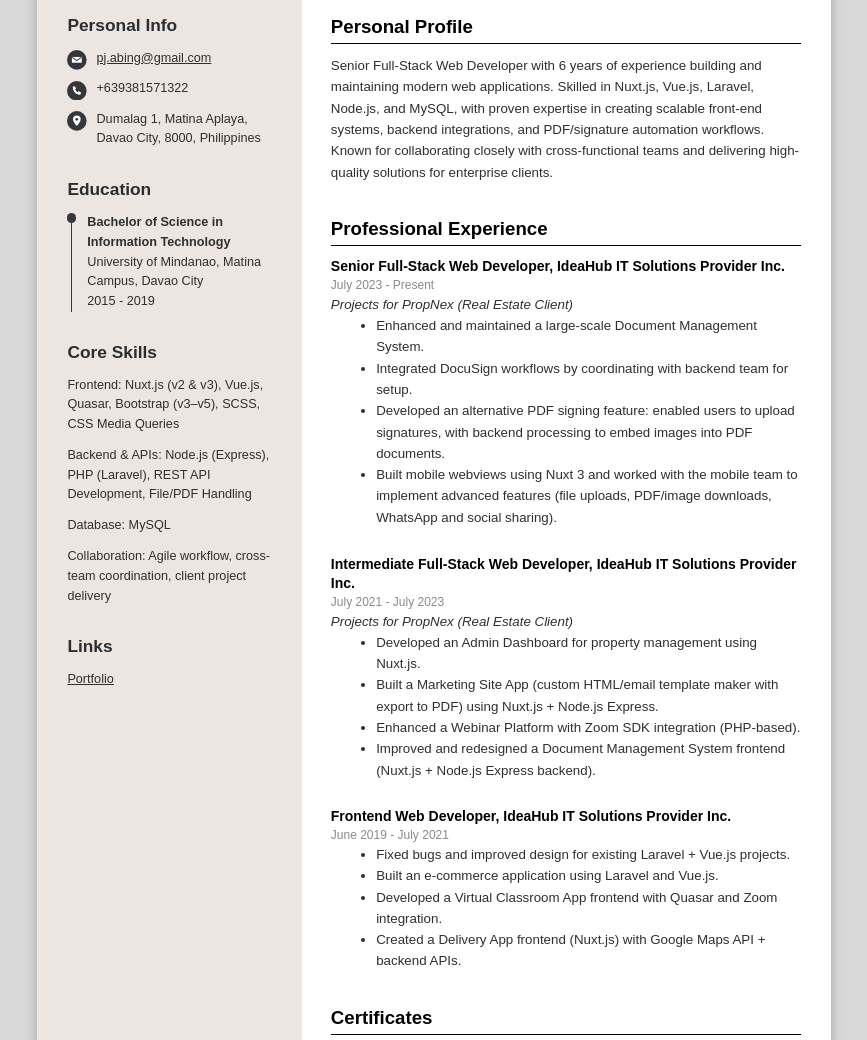
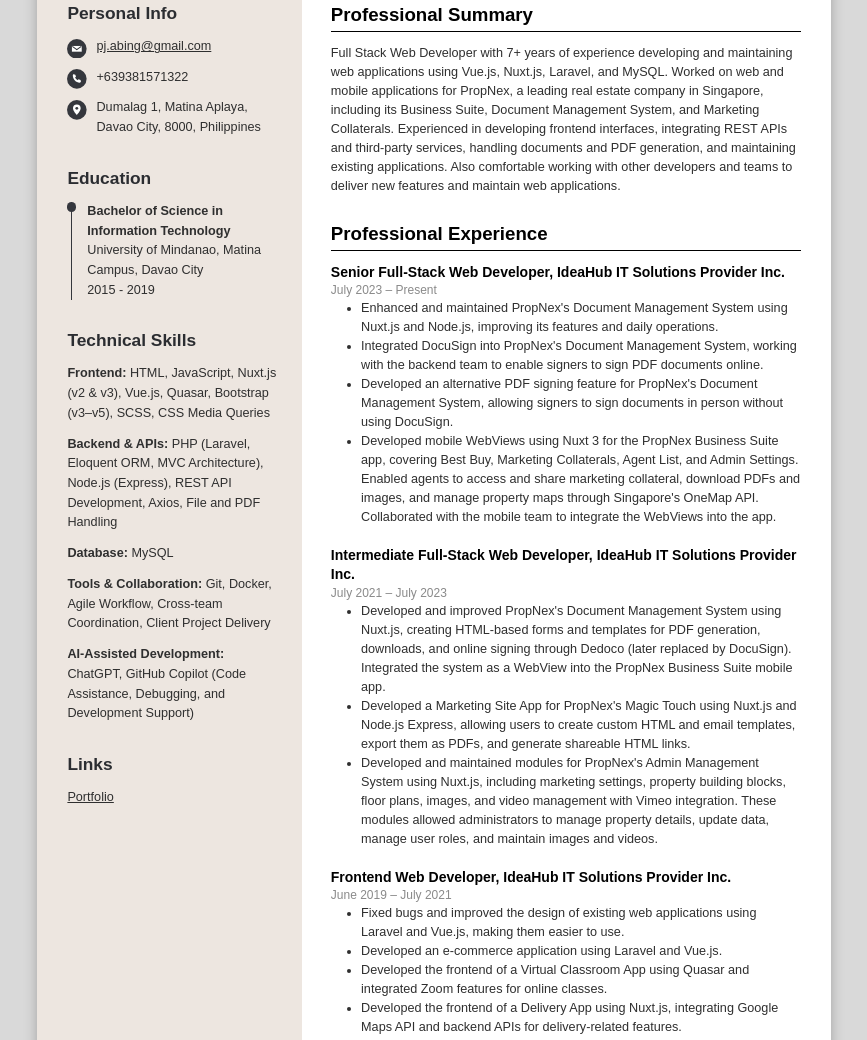
Before and after one commit to AbingPj/Portfolio, a website: page public/pages/cv.html in a window 1280 px wide. Shown: the part 265-1305 px from the top of the page, without its empty margins (206-1073 px from the left). Drawn offline with Linux system fonts and the light colour scheme.

Commit message:
improve CV and resume

```diff
--- a/public/pages/cv.html
+++ b/public/pages/cv.html
@@ -32,7 +32,7 @@
     margin: 0;
     font-family: Arial, Helvetica, sans-serif;
     font-size: 10pt;
-    line-height: 1.6;
+    line-height: 1.5;
     color: var(--text);
   }
 
@@ -110,11 +110,11 @@
   .cv-body {
     display: grid;
     grid-template-columns: var(--sidebar-width) 1fr;
-    padding-top: 19mm;
+    padding-top: 16mm;
   }
 
   .sidebar { padding: 0 6mm 10mm 8mm; }
-  .main    { padding: 0 8mm 10mm 7.7mm; }
+  .main    { padding: 0 8mm 10mm 7.7mm; font-size: 9.5pt; }
 
   /* ---------- Sidebar ---------- */
   .sidebar-title {
@@ -160,7 +160,7 @@
   .skill-group { margin: 0 0 3mm; }
 
   /* ---------- Main column ---------- */
-  .section { margin-bottom: 9mm; }
+  .section { margin-bottom: 7mm; }
 
   .section-title {
     margin: 0 0 3mm;
@@ -175,7 +175,7 @@
   .profile-text { margin: 0; }
 
   /* Work experience */
-  .job { margin-bottom: 7mm; break-inside: avoid; page-break-inside: avoid; }
+  .job { margin-bottom: 5mm; }
 
   .job-position {
     margin: 0;
@@ -185,10 +185,11 @@
     line-height: 1.4;
   }
   .job-dates { margin: 0; font-size: 9pt; color: var(--muted); line-height: 1.4; }
-  .job-project { margin: 0; font-style: italic; }
 
-  .job-list, .plain-list { margin: 0; padding-left: 12mm; }
-  .job-list li { margin: 0; }
+  .job--new-page { padding-top: 0; }
+
+  .job-list, .plain-list { margin: 0; padding-left: 8mm; }
+  .job-list li { margin: 0; break-inside: avoid; page-break-inside: avoid; }
 
   /* Certificates / seminars */
   .item-list { list-style: none; margin: 0; padding: 0; }
@@ -197,7 +198,7 @@
   /* =====================================================
      PRINT (A4)
      ===================================================== */
-  @page { size: A4; margin: var(--page-margin-y) 0; }
+  @page { size: A4; margin: 0; }
 
   @media print {
     html {
@@ -213,14 +214,16 @@
       box-shadow: none;
       background: none;
     }
-    /* header bleeds into the top page margin on the first page */
-    .cv-header {
-      margin-top: calc(var(--page-margin-y) * -1);
-      height: calc(var(--header-height) + var(--page-margin-y));
-      padding-top: var(--page-margin-y);
+    /* page 1 has no top margin so the header bleeds to the paper edge;
+       every printed page keeps a bottom margin via the cloned padding */
+    .cv-body {
+      -webkit-box-decoration-break: clone;
+      box-decoration-break: clone;
+      padding-bottom: var(--page-margin-y);
     }
-    .section-title, .job-position, .job-dates, .job-project { break-after: avoid; page-break-after: avoid; }
-    .job, .education-item, .skill-group { break-inside: avoid; }
+    .section-title, .job-position, .job-dates { break-after: avoid; page-break-after: avoid; }
+    .education-item, .skill-group { break-inside: avoid; }
+    .job--new-page { break-before: page; page-break-before: always; padding-top: var(--page-margin-y); }
   }
 </style>
 </head>
@@ -281,14 +284,15 @@
         </div>
       </section>
 
-      <!-- ========== CORE SKILLS ========== -->
+      <!-- ========== TECHNICAL SKILLS ========== -->
       <section class="sidebar-section">
-        <h2 class="sidebar-title">Core Skills</h2>
-        <!-- To add a skill group, duplicate a <p class="skill-group"> line -->
-        <p class="skill-group">Frontend: Nuxt.js (v2 &amp; v3), Vue.js, Quasar, Bootstrap (v3–v5), SCSS, CSS Media Queries</p>
-        <p class="skill-group">Backend &amp; APIs: Node.js (Express), PHP (Laravel), REST API Development, File/PDF Handling</p>
-        <p class="skill-group">Database: MySQL</p>
-        <p class="skill-group">Collaboration: Agile workflow, cross-team coordination, client project delivery</p>
+        <h2 class="sidebar-title">Technical Skills</h2>
+        <!-- To add a skill category, duplicate a <p class="skill-group"> line -->
+        <p class="skill-group"><strong>Frontend:</strong> HTML, JavaScript, Nuxt.js (v2 &amp; v3), Vue.js, Quasar, Bootstrap (v3–v5), SCSS, CSS Media Queries</p>
+        <p class="skill-group"><strong>Backend &amp; APIs:</strong> PHP (Laravel, Eloquent ORM, MVC Architecture), Node.js (Express), REST API Development, Axios, File and PDF Handling</p>
+        <p class="skill-group"><strong>Database:</strong> MySQL</p>
+        <p class="skill-group"><strong>Tools &amp; Collaboration:</strong> Git, Docker, Agile Workflow, Cross-team Coordination, Client Project Delivery</p>
+        <p class="skill-group"><strong>AI-Assisted Development:</strong> ChatGPT, GitHub Copilot (Code Assistance, Debugging, and Development Support)</p>
       </section>
 
       <!-- ========== LINKS ========== -->
@@ -304,10 +308,10 @@
          ===================================================== -->
     <main class="main">
 
-      <!-- ========== PERSONAL PROFILE ========== -->
+      <!-- ========== PROFESSIONAL SUMMARY ========== -->
       <section class="section">
-        <h2 class="section-title">Personal Profile</h2>
-        <p class="profile-text">Senior Full-Stack Web Developer with 6 years of experience building and maintaining modern web applications. Skilled in Nuxt.js, Vue.js, Laravel, Node.js, and MySQL, with proven expertise in creating scalable front-end systems, backend integrations, and PDF/signature automation workflows. Known for collaborating closely with cross-functional teams and delivering high-quality solutions for enterprise clients.</p>
+        <h2 class="section-title">Professional Summary</h2>
+        <p class="profile-text">Full Stack Web Developer with 7+ years of experience developing and maintaining web applications using Vue.js, Nuxt.js, Laravel, and MySQL. Worked on web and mobile applications for PropNex, a leading real estate company in Singapore, including its Business Suite, Document Management System, and Marketing Collaterals. Experienced in developing frontend interfaces, integrating REST APIs and third-party services, handling documents and PDF generation, and maintaining existing applications. Also comfortable working with other developers and teams to deliver new features and maintain web applications.</p>
       </section>
 
       <!-- ========== PROFESSIONAL EXPERIENCE ==========
@@ -319,38 +323,35 @@
         <!-- Job: Senior Full-Stack Web Developer -->
         <article class="job">
           <h3 class="job-position">Senior Full-Stack Web Developer, IdeaHub IT Solutions Provider Inc.</h3>
-          <p class="job-dates">July 2023 - Present</p>
-          <p class="job-project">Projects for PropNex (Real Estate Client)</p>
+          <p class="job-dates">July 2023 – Present</p>
           <ul class="job-list">
-            <li>Enhanced and maintained a large-scale Document Management System.</li>
-            <li>Integrated DocuSign workflows by coordinating with backend team for setup.</li>
-            <li>Developed an alternative PDF signing feature: enabled users to upload signatures, with backend processing to embed images into PDF documents.</li>
-            <li>Built mobile webviews using Nuxt 3 and worked with the mobile team to implement advanced features (file uploads, PDF/image downloads, WhatsApp and social sharing).</li>
+            <li>Enhanced and maintained PropNex's Document Management System using Nuxt.js and Node.js, improving its features and daily operations.</li>
+            <li>Integrated DocuSign into PropNex's Document Management System, working with the backend team to enable signers to sign PDF documents online.</li>
+            <li>Developed an alternative PDF signing feature for PropNex's Document Management System, allowing signers to sign documents in person without using DocuSign.</li>
+            <li>Developed mobile WebViews using Nuxt 3 for the PropNex Business Suite app, covering Best Buy, Marketing Collaterals, Agent List, and Admin Settings. Enabled agents to access and share marketing collateral, download PDFs and images, and manage property maps through Singapore's OneMap API. Collaborated with the mobile team to integrate the WebViews into the app.</li>
           </ul>
         </article>
 
         <!-- Job: Intermediate Full-Stack Web Developer -->
         <article class="job">
           <h3 class="job-position">Intermediate Full-Stack Web Developer, IdeaHub IT Solutions Provider Inc.</h3>
-          <p class="job-dates">July 2021 - July 2023</p>
-          <p class="job-project">Projects for PropNex (Real Estate Client)</p>
+          <p class="job-dates">July 2021 – July 2023</p>
           <ul class="job-list">
-            <li>Developed an Admin Dashboard for property management using Nuxt.js.</li>
-            <li>Built a Marketing Site App (custom HTML/email template maker with export to PDF) using Nuxt.js + Node.js Express.</li>
-            <li>Enhanced a Webinar Platform with Zoom SDK integration (PHP-based).</li>
-            <li>Improved and redesigned a Document Management System frontend (Nuxt.js + Node.js Express backend).</li>
+            <li>Developed and improved PropNex's Document Management System using Nuxt.js, creating HTML-based forms and templates for PDF generation, downloads, and online signing through Dedoco (later replaced by DocuSign). Integrated the system as a WebView into the PropNex Business Suite mobile app.</li>
+            <li>Developed a Marketing Site App for PropNex's Magic Touch using Nuxt.js and Node.js Express, allowing users to create custom HTML and email templates, export them as PDFs, and generate shareable HTML links.</li>
+            <li>Developed and maintained modules for PropNex's Admin Management System using Nuxt.js, including marketing settings, property building blocks, floor plans, images, and video management with Vimeo integration. These modules allowed administrators to manage property details, update data, manage user roles, and maintain images and videos.</li>
           </ul>
         </article>
 
-        <!-- Job: Frontend Web Developer -->
-        <article class="job">
+        <!-- Job: Frontend Web Developer (always starts on page 2 when printing; remove "job--new-page" to disable) -->
+        <article class="job job--new-page">
           <h3 class="job-position">Frontend Web Developer, IdeaHub IT Solutions Provider Inc.</h3>
-          <p class="job-dates">June 2019 - July 2021</p>
+          <p class="job-dates">June 2019 – July 2021</p>
           <ul class="job-list">
-            <li>Fixed bugs and improved design for existing Laravel + Vue.js projects.</li>
-            <li>Built an e-commerce application using Laravel and Vue.js.</li>
-            <li>Developed a Virtual Classroom App frontend with Quasar and Zoom integration.</li>
-            <li>Created a Delivery App frontend (Nuxt.js) with Google Maps API + backend APIs.</li>
+            <li>Fixed bugs and improved the design of existing web applications using Laravel and Vue.js, making them easier to use.</li>
+            <li>Developed an e-commerce application using Laravel and Vue.js.</li>
+            <li>Developed the frontend of a Virtual Classroom App using Quasar and integrated Zoom features for online classes.</li>
+            <li>Developed the frontend of a Delivery App using Nuxt.js, integrating Google Maps API and backend APIs for delivery-related features.</li>
           </ul>
         </article>
       </section>
```
Also changed, not shown: public/pages/my-cv-by-claude.html (+46 -45 lines), 2 other files.
